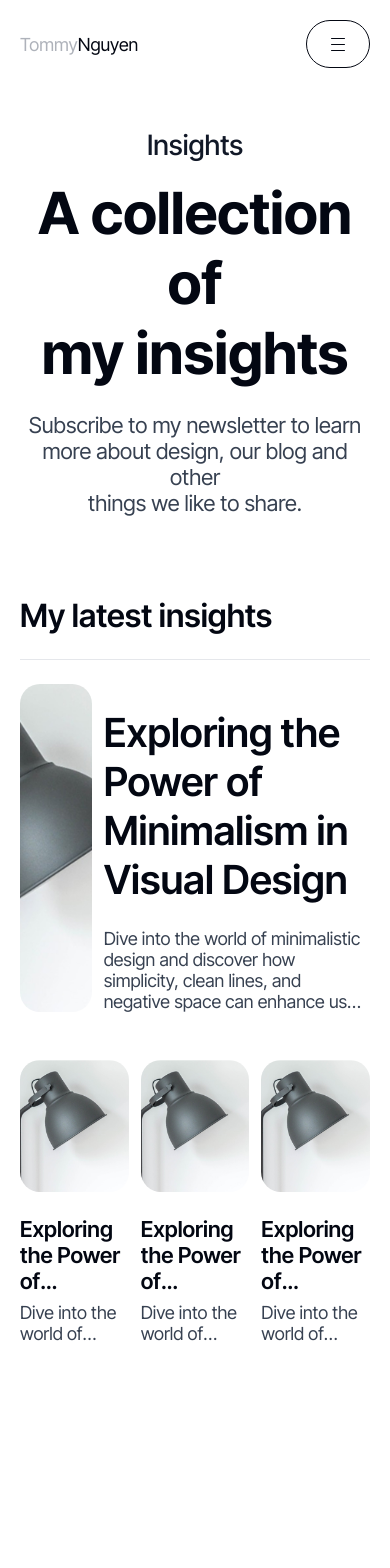
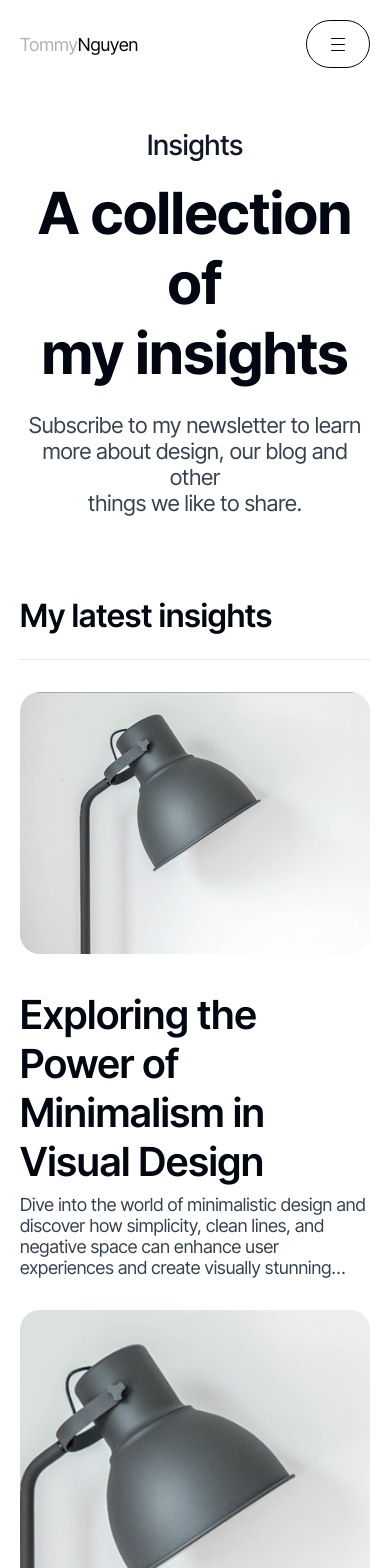
Before and after one commit to TommyNhatNguyen/showcase-portfolio, a Next.js app: page /blog in a window 390 px wide. Shown: the top 1568 px of the page. Built offline with nearby package versions, Linux system fonts and the light colour scheme.

Commit message:
feat: done responsive latest insight blog page

```diff
--- a/app/scss/pages/_blog.scss
+++ b/app/scss/pages/_blog.scss
@@ -160,4 +160,45 @@
       margin-top: 64px;
     }
   }
+  // RESPONSIVE
+  @include xs {
+    .sclatestinsights {
+      &__list {
+        margin-top: 32px;
+        display: flex;
+        align-items: flex-start;
+        gap: 32px;
+        flex-direction: column;
+        &-item {
+          grid-column: span 12;
+          grid-row: initial;
+          flex-direction: column;
+          gap: 24px;
+          &:first-of-type {
+            .thumbnail {
+              width: 100%;
+              max-width: initial;
+            }
+            .content {
+              &__desc {
+                margin-top: 8px;
+              }
+            }
+          }
+          .thumbnail {
+            width: 100%;
+            max-width: initial;
+          }
+          .content {
+            margin-top: 24px;
+            &__desc {
+              margin-top: 8px;
+            }
+          }
+        }
+      }
+    }
+    .scallinsights {
+    }
+  }
 }
```
